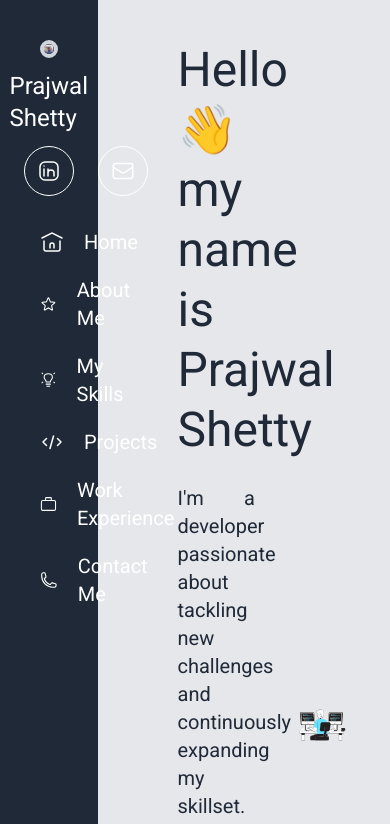
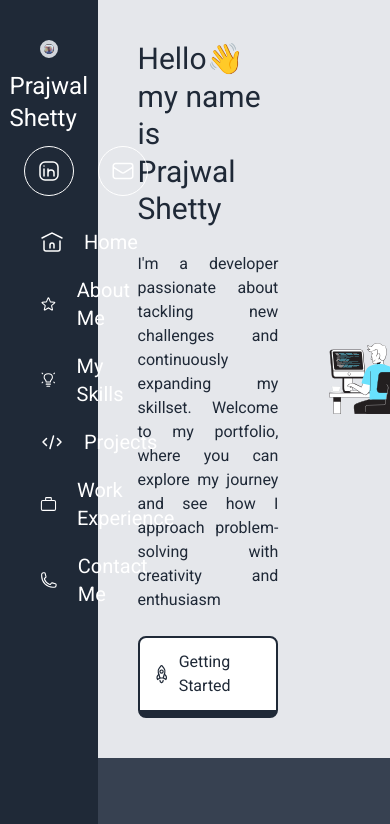
Before and after one commit to PrajwalSh0206/PrajwalSh0206.github.io, a React (Vite) app: page / in a window 390 px wide. Shown: the top 824 px of the page. Built offline with nearby package versions, Linux system fonts and the light colour scheme.

Commit message:
hero-page-md-added

```diff
--- a/src/App.tsx
+++ b/src/App.tsx
@@ -13,7 +13,7 @@ function App() {
   return (
     <div className="flex w-full h-full">
       <Navbar></Navbar>
-      <div className="w-9/12">
+      <div className="lg:w-9/12 w-full">
         <HeroPage></HeroPage>
         <About></About>
         <Skill></Skill>
--- a/src/components/HeroPage.tsx
+++ b/src/components/HeroPage.tsx
@@ -4,13 +4,13 @@ import HeroButton from './common/HeroButton';
 
 function HeroPage() {
   return (
-    <div className="flex justify-between px-20 py-10 space-x-10 w-full items-center bg-gray-200 text-gray-800" id="home">
-      <div className="w-7/12 flex flex-col space-y-6 ">
-        <p className="text-5xl leading-tight">
+    <div className="flex justify-between px-10 lg:px-20 py-10 space-x-10 w-full items-center bg-gray-200 text-gray-800" id="home">
+      <div className="w-7/12 flex flex-col space-y-6 text-md lg:text-xl">
+        <p className="text-3xl lg:text-5xl leading-tight">
           Hello&#128075;my name is <br />
           Prajwal Shetty
         </p>
-        <p className="text-xl text-justify">
+        <p className="text-justify">
           I'm a developer passionate about tackling new challenges and continuously expanding my skillset. Welcome to my portfolio, where you can explore my
           journey and see how I approach problem-solving with creativity and enthusiasm
         </p>
--- a/src/props/data/buttonList.tsx
+++ b/src/props/data/buttonList.tsx
@@ -3,7 +3,7 @@ import { ButtonPropsDto } from '../dto';
 export const buttonList: Array<ButtonPropsDto> = [
   {
     classes:
-      'flex space-x-2 items-center group transition duration-500 transform hover:-translate-y-1 text-gray-800 border-b-8 border-gray-800 bg-white rounded-lg w-fit p-3 text-xl hover:text-white hover:bg-gray-800 hover:border-gray-400 border-2',
+      'flex space-x-2 items-center group transition duration-500 transform hover:-translate-y-1 text-gray-800 border-b-8 border-gray-800 bg-white rounded-lg w-fit p-3 text-md lg:text-xl hover:text-white hover:bg-gray-800 hover:border-gray-400 border-2',
     image: (
       <svg width="24px" height="24px" viewBox="0 0 24 24" stroke-width="1.5" fill="none" xmlns="http://www.w3.org/2000/svg" color="currentColor">
         <path
```
